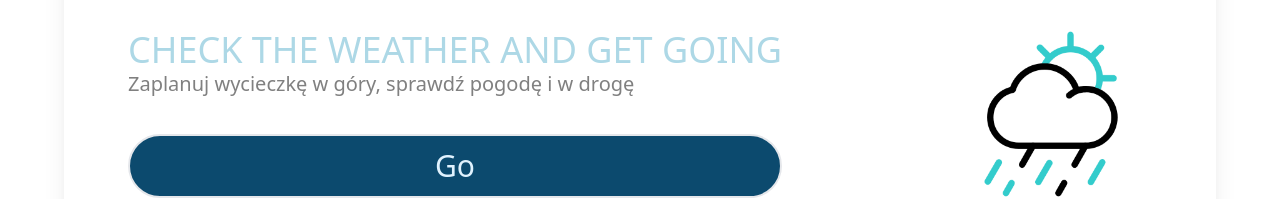
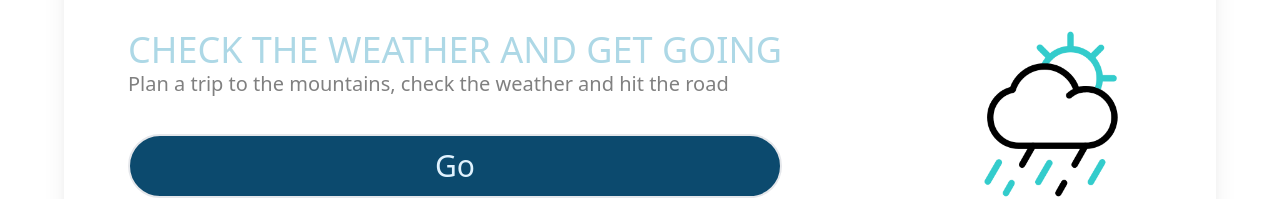
Before and after one commit to apuczka/Just_Go_Outdoors, a React (Create React App) app: page / in a window 1280 px wide. Shown: the part 198-397 px from the top of the page. Built offline with nearby package versions, Linux system fonts and the light colour scheme; no server answers.

Commit message:
add alert to contact

```diff
--- a/src/components/Form.js
+++ b/src/components/Form.js
@@ -12,6 +12,7 @@ const Form = ({watchCity}) => {
         e.preventDefault();
 
         setCity(e.target.value);
+
 
     }
     useEffect(() => {
--- a/src/components/Headers.js
+++ b/src/components/Headers.js
@@ -22,7 +22,7 @@ const Headers = ( {weatherData}) => {
                         <div className="mx-2 group-hover:border-b group-hover:border-blue-50"></div>
                     </div>
                     <div className="group">
-                        <a href="./#form-weather">Check the weather</a>
+                        <a href="#form-weather">Check the weather</a>
                         <div className="mx-2 group-hover:border-b group-hover:border-blue-50"></div>
                     </div>
                     <div className="group">
@@ -38,7 +38,7 @@ const Headers = ( {weatherData}) => {
                 className="p-4 font-sans text-2xl text-[lightblue] mt-6 md:p-10 md:mx-0 md:text-4xl flex flex-col-reverse items-center md:flex-row justify-between">
                 <div className="flex flex-col">
                     CHECK THE WEATHER AND GET GOING
-                    <div className="text-xl text-[grey]">Zaplanuj wycieczkę w góry, sprawdź pogodę i w drogę</div>
+                    <div className="text-xl text-[grey]">Plan a trip to the mountains, check the weather and hit the road</div>
 
                     <Button text="Go"/>
                 </div>
```
